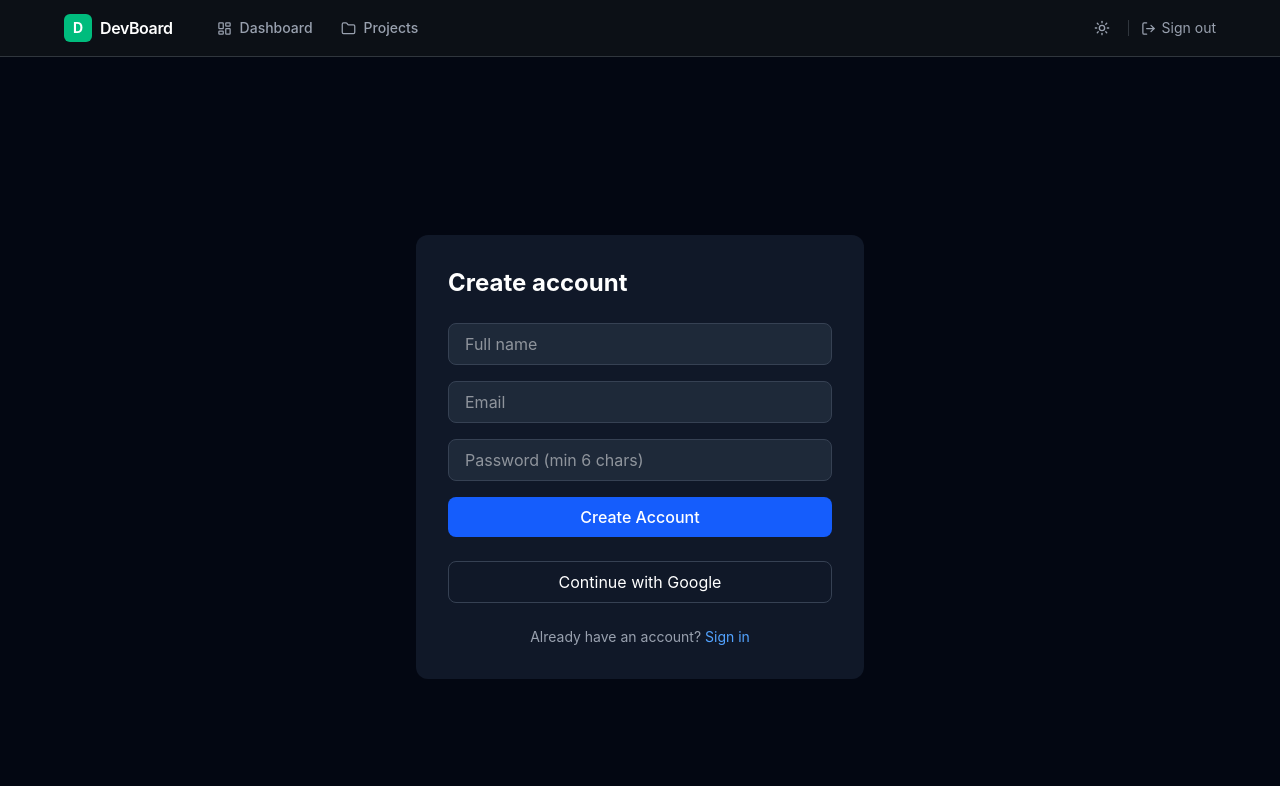
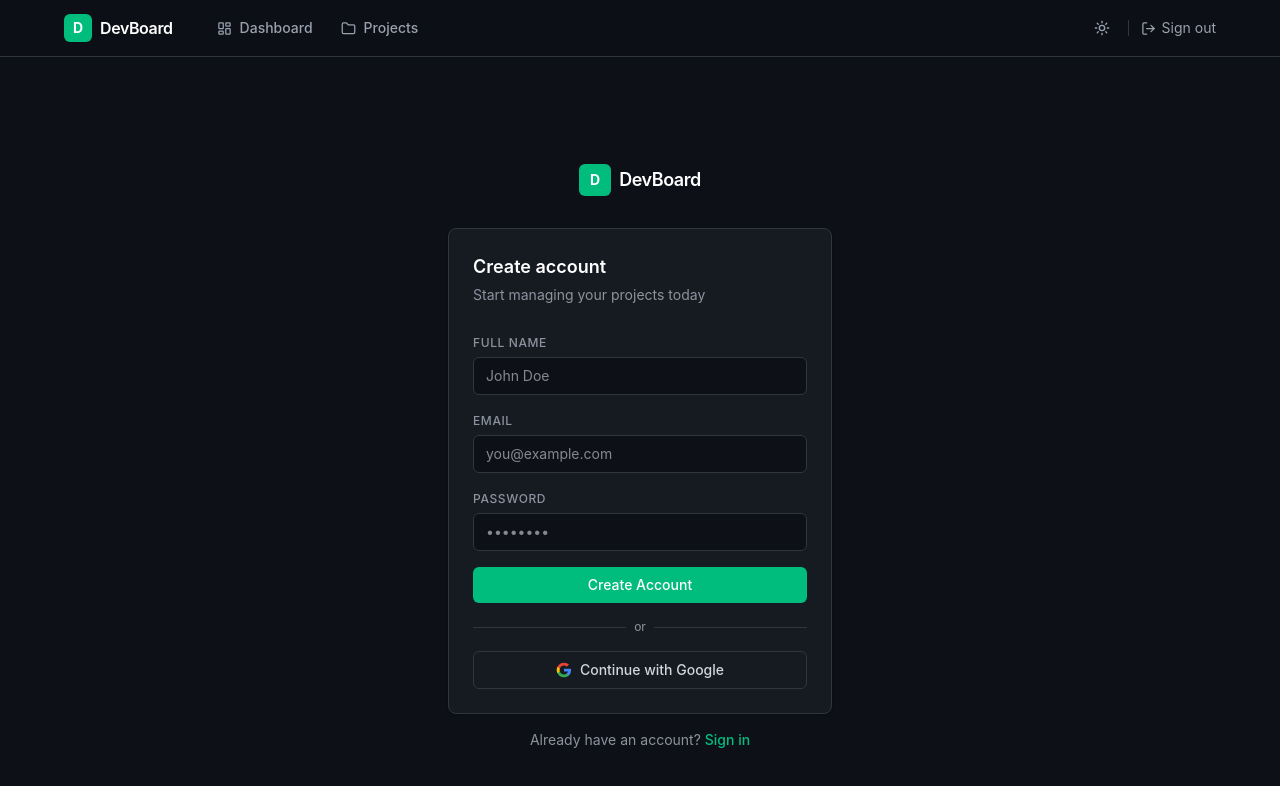
Before and after one commit to wzeion/devboard, a Next.js app: page /signup in a window 1280 px wide. Shown: the top 786 px of the page. Built offline with nearby package versions, Linux system fonts and the light colour scheme.

Commit message:
theme fixes

```diff
--- a/app/(auth)/login/page.tsx
+++ b/app/(auth)/login/page.tsx
@@ -8,55 +8,113 @@ export default function LoginPage() {
   const [email, setEmail] = useState("");
   const [password, setPassword] = useState("");
   const [error, setError] = useState("");
+  const [loading, setLoading] = useState(false);
 
   async function handleSubmit(e: React.FormEvent) {
     e.preventDefault();
+    setLoading(true);
     const res = await signIn("credentials", {
       email,
       password,
       redirect: false,
     });
 
-    if (res?.error) setError("Invalid email or password");
-    else router.push("/dashboard");
+    if (res?.error) {
+      setError("Invalid email or password");
+      setLoading(false);
+    } else {
+      router.push("/dashboard");
+    }
   }
 
   return (
-    <div className="min-h-screen flex items-center justify-center bg-gray-950">
-      <div className="bg-gray-900 p-8 rounded-xl w-full max-w-md space-y-6">
-        <h1 className="text-2xl font-bold text-white">Welcome back</h1>
-        {error && <p className="text-red-400 text-sm">{error}</p>}
-        <form onSubmit={handleSubmit} className="space-y-4">
+    <div className="min-h-screen bg-gray-50 dark:bg-[#0d1117] flex items-center justify-center p-4">
+      <div className="w-full max-w-sm">
+        <div className="flex items-center justify-center gap-2 mb-8">
+          <div className="w-8 h-8 bg-emerald-500 rounded-md flex items-center justify-center">
+            <span className="text-white font-bold text-sm">D</span>
+          </div>
+          <span className="text-gray-900 dark:text-white font-semibold text-lg tracking-tight">
+            DevBoard
+          </span>
+        </div>
+
+        <div className="bg-white dark:bg-[#161b22] rounded-lg border border-gray-200 dark:border-[#30363d] p-6 shadow-sm">
+          <h1 className="text-lg font-semibold text-gray-900 dark:text-white mb-1">
+            Sign in
+          </h1>
+          <p className="text-gray-500 dark:text-[#8b949e] text-sm mb-6">
+            Welcome back to DevBoard
+          </p>
+
+          {error && (
+            <div className="mb-4 px-3 py-2 bg-red-500/10 border border-red-500/20 rounded-md">
+              <p className="text-red-500 text-sm">{error}</p>
+            </div>
+          )}
+
+          <form onSubmit={handleSubmit} className="space-y-3">
+            <div>
+              <label className="text-xs font-medium text-gray-500 dark:text-[#8b949e] uppercase tracking-wider">
+                Email
+              </label>
               <input
                 type="email"
-            placeholder="Email"
                 value={email}
                 onChange={(e) => setEmail(e.target.value)}
-            className="w-full px-4 py-2 rounded-lg bg-gray-800 text-white border border-gray-700 focus:outline-none focus:border-blue-500"
+                autoComplete="off"
+                placeholder="you@example.com"
+                className="mt-1 w-full px-3 py-2 rounded-md bg-gray-50 dark:bg-[#0d1117] text-gray-900 dark:text-white border border-gray-200 dark:border-[#30363d] focus:outline-none focus:border-emerald-500 text-sm transition-all"
               />
+            </div>
+            <div>
+              <label className="text-xs font-medium text-gray-500 dark:text-[#8b949e] uppercase tracking-wider">
+                Password
+              </label>
               <input
                 type="password"
-            placeholder="Password"
                 value={password}
                 onChange={(e) => setPassword(e.target.value)}
-            className="w-full px-4 py-2 rounded-lg bg-gray-800 text-white border border-gray-700 focus:outline-none focus:border-blue-500"
+                autoComplete="new-password"
+                placeholder="••••••••"
+                className="mt-1 w-full px-3 py-2 rounded-md bg-gray-50 dark:bg-[#0d1117] text-gray-900 dark:text-white border border-gray-200 dark:border-[#30363d] focus:outline-none focus:border-emerald-500 text-sm transition-all"
               />
+            </div>
             <button
               type="submit"
-            className="w-full py-2 bg-blue-600 hover:bg-blue-700 text-white rounded-lg font-medium"
+              disabled={loading}
+              className="w-full py-2 bg-emerald-500 hover:bg-emerald-600 disabled:opacity-50 text-white rounded-md font-medium text-sm transition-all mt-1"
             >
-            Sign In
+              {loading ? "Signing in..." : "Sign in"}
             </button>
           </form>
+
+          <div className="relative my-4">
+            <div className="absolute inset-0 flex items-center">
+              <div className="w-full border-t border-gray-200 dark:border-[#30363d]" />
+            </div>
+            <div className="relative flex justify-center text-xs text-gray-400 dark:text-[#8b949e]">
+              <span className="bg-white dark:bg-[#161b22] px-2">or</span>
+            </div>
+          </div>
+
           <button
             onClick={() => signIn("google", { callbackUrl: "/dashboard" })}
-          className="w-full py-2 border border-gray-700 text-white rounded-lg hover:bg-gray-800"
+            className="w-full py-2 border border-gray-200 dark:border-[#30363d] hover:bg-gray-50 dark:hover:bg-[#21262d] text-gray-700 dark:text-gray-300 rounded-md text-sm font-medium transition-all flex items-center justify-center gap-2"
           >
+            <svg width="16" height="16" viewBox="0 0 24 24">
+              <path fill="#4285F4" d="M22.56 12.25c0-.78-.07-1.53-.2-2.25H12v4.26h5.92c-.26 1.37-1.04 2.53-2.21 3.31v2.77h3.57c2.08-1.92 3.28-4.74 3.28-8.09z"/>
+              <path fill="#34A853" d="M12 23c2.97 0 5.46-.98 7.28-2.66l-3.57-2.77c-.98.66-2.23 1.06-3.71 1.06-2.86 0-5.29-1.93-6.16-4.53H2.18v2.84C3.99 20.53 7.7 23 12 23z"/>
+              <path fill="#FBBC05" d="M5.84 14.09c-.22-.66-.35-1.36-.35-2.09s.13-1.43.35-2.09V7.07H2.18C1.43 8.55 1 10.22 1 12s.43 3.45 1.18 4.93l2.85-2.22.81-.62z"/>
+              <path fill="#EA4335" d="M12 5.38c1.62 0 3.06.56 4.21 1.64l3.15-3.15C17.45 2.09 14.97 1 12 1 7.7 1 3.99 3.47 2.18 7.07l3.66 2.84c.87-2.6 3.3-4.53 6.16-4.53z"/>
+            </svg>
             Continue with Google
           </button>
-        <p className="text-gray-400 text-sm text-center">
+        </div>
+
+        <p className="text-center text-sm text-gray-500 dark:text-[#8b949e] mt-4">
           No account?{" "}
-          <a href="/signup" className="text-blue-400 hover:underline">
+          <a href="/signup" className="text-emerald-500 hover:text-emerald-400 font-medium">
             Sign up
           </a>
         </p>
--- a/app/(auth)/signup/page.tsx
+++ b/app/(auth)/signup/page.tsx
@@ -9,9 +9,11 @@ export default function SignupPage() {
   const [email, setEmail] = useState("");
   const [password, setPassword] = useState("");
   const [error, setError] = useState("");
+  const [loading, setLoading] = useState(false);
 
   async function handleSubmit(e: React.FormEvent) {
     e.preventDefault();
+    setLoading(true);
     const res = await fetch("/api/auth/signup", {
       method: "POST",
       headers: { "Content-Type": "application/json" },
@@ -22,6 +24,7 @@ export default function SignupPage() {
 
     if (!res.ok) {
       setError(data.error);
+      setLoading(false);
       return;
     }
 
@@ -33,50 +36,106 @@ export default function SignupPage() {
   }
 
   return (
-    <div className="min-h-screen flex items-center justify-center bg-gray-950">
-      <div className="bg-gray-900 p-8 rounded-xl w-full max-w-md space-y-6">
-        <h1 className="text-2xl font-bold text-white">Create account</h1>
-        {error && <p className="text-red-400 text-sm">{error}</p>}
-        <form onSubmit={handleSubmit} className="space-y-4">
+    <div className="min-h-screen bg-gray-50 dark:bg-[#0d1117] flex items-center justify-center p-4">
+      <div className="w-full max-w-sm">
+        <div className="flex items-center justify-center gap-2 mb-8">
+          <div className="w-8 h-8 bg-emerald-500 rounded-md flex items-center justify-center">
+            <span className="text-white font-bold text-sm">D</span>
+          </div>
+          <span className="text-gray-900 dark:text-white font-semibold text-lg tracking-tight">
+            DevBoard
+          </span>
+        </div>
+
+        <div className="bg-white dark:bg-[#161b22] rounded-lg border border-gray-200 dark:border-[#30363d] p-6 shadow-sm">
+          <h1 className="text-lg font-semibold text-gray-900 dark:text-white mb-1">
+            Create account
+          </h1>
+          <p className="text-gray-500 dark:text-[#8b949e] text-sm mb-6">
+            Start managing your projects today
+          </p>
+
+          {error && (
+            <div className="mb-4 px-3 py-2 bg-red-500/10 border border-red-500/20 rounded-md">
+              <p className="text-red-500 text-sm">{error}</p>
+            </div>
+          )}
+
+          <form onSubmit={handleSubmit} className="space-y-3">
+            <div>
+              <label className="text-xs font-medium text-gray-500 dark:text-[#8b949e] uppercase tracking-wider">
+                Full Name
+              </label>
               <input
                 type="text"
-            placeholder="Full name"
                 value={name}
                 onChange={(e) => setName(e.target.value)}
-            className="w-full px-4 py-2 rounded-lg bg-gray-800 text-white border border-gray-700 focus:outline-none focus:border-blue-500"
+                autoComplete="off"
+                placeholder="John Doe"
+                className="mt-1 w-full px-3 py-2 rounded-md bg-gray-50 dark:bg-[#0d1117] text-gray-900 dark:text-white border border-gray-200 dark:border-[#30363d] focus:outline-none focus:border-emerald-500 text-sm transition-all"
               />
+            </div>
+            <div>
+              <label className="text-xs font-medium text-gray-500 dark:text-[#8b949e] uppercase tracking-wider">
+                Email
+              </label>
               <input
                 type="email"
-            placeholder="Email"
                 value={email}
+                onChange={(e) => setEmail(e.target.value)}
                 autoComplete="off"
-            onChange={(e) => setEmail(e.target.value)}
-            className="w-full px-4 py-2 rounded-lg bg-gray-800 text-white border border-gray-700 focus:outline-none focus:border-blue-500"
+                placeholder="you@example.com"
+                className="mt-1 w-full px-3 py-2 rounded-md bg-gray-50 dark:bg-[#0d1117] text-gray-900 dark:text-white border border-gray-200 dark:border-[#30363d] focus:outline-none focus:border-emerald-500 text-sm transition-all"
               />
+            </div>
+            <div>
+              <label className="text-xs font-medium text-gray-500 dark:text-[#8b949e] uppercase tracking-wider">
+                Password
+              </label>
               <input
                 type="password"
-            placeholder="Password (min 6 chars)"
                 value={password}
+                onChange={(e) => setPassword(e.target.value)}
                 autoComplete="new-password"
-            onChange={(e) => setPassword(e.target.value)}
-            className="w-full px-4 py-2 rounded-lg bg-gray-800 text-white border border-gray-700 focus:outline-none focus:border-blue-500"
+                placeholder="••••••••"
+                className="mt-1 w-full px-3 py-2 rounded-md bg-gray-50 dark:bg-[#0d1117] text-gray-900 dark:text-white border border-gray-200 dark:border-[#30363d] focus:outline-none focus:border-emerald-500 text-sm transition-all"
               />
+            </div>
             <button
               type="submit"
-            className="w-full py-2 bg-blue-600 hover:bg-blue-700 text-white rounded-lg font-medium"
+              disabled={loading}
+              className="w-full py-2 bg-emerald-500 hover:bg-emerald-600 disabled:opacity-50 text-white rounded-md font-medium text-sm transition-all mt-1"
             >
-            Create Account
+              {loading ? "Creating account..." : "Create Account"}
             </button>
           </form>
+
+          <div className="relative my-4">
+            <div className="absolute inset-0 flex items-center">
+              <div className="w-full border-t border-gray-200 dark:border-[#30363d]" />
+            </div>
+            <div className="relative flex justify-center text-xs text-gray-400 dark:text-[#8b949e]">
+              <span className="bg-white dark:bg-[#161b22] px-2">or</span>
+            </div>
+          </div>
+
           <button
             onClick={() => signIn("google", { callbackUrl: "/dashboard" })}
-          className="w-full py-2 border border-gray-700 text-white rounded-lg hover:bg-gray-800"
+            className="w-full py-2 border border-gray-200 dark:border-[#30363d] hover:bg-gray-50 dark:hover:bg-[#21262d] text-gray-700 dark:text-gray-300 rounded-md text-sm font-medium transition-all flex items-center justify-center gap-2"
           >
+            <svg width="16" height="16" viewBox="0 0 24 24">
+              <path fill="#4285F4" d="M22.56 12.25c0-.78-.07-1.53-.2-2.25H12v4.26h5.92c-.26 1.37-1.04 2.53-2.21 3.31v2.77h3.57c2.08-1.92 3.28-4.74 3.28-8.09z"/>
+              <path fill="#34A853" d="M12 23c2.97 0 5.46-.98 7.28-2.66l-3.57-2.77c-.98.66-2.23 1.06-3.71 1.06-2.86 0-5.29-1.93-6.16-4.53H2.18v2.84C3.99 20.53 7.7 23 12 23z"/>
+              <path fill="#FBBC05" d="M5.84 14.09c-.22-.66-.35-1.36-.35-2.09s.13-1.43.35-2.09V7.07H2.18C1.43 8.55 1 10.22 1 12s.43 3.45 1.18 4.93l2.85-2.22.81-.62z"/>
+              <path fill="#EA4335" d="M12 5.38c1.62 0 3.06.56 4.21 1.64l3.15-3.15C17.45 2.09 14.97 1 12 1 7.7 1 3.99 3.47 2.18 7.07l3.66 2.84c.87-2.6 3.3-4.53 6.16-4.53z"/>
+            </svg>
             Continue with Google
           </button>
-        <p className="text-gray-400 text-sm text-center">
+        </div>
+
+        <p className="text-center text-sm text-gray-500 dark:text-[#8b949e] mt-4">
           Already have an account?{" "}
-          <a href="/login" className="text-blue-400 hover:underline">
+          <a href="/login" className="text-emerald-500 hover:text-emerald-400 font-medium">
             Sign in
           </a>
         </p>
```
Lines whose indentation alone changed are shown as unchanged.
